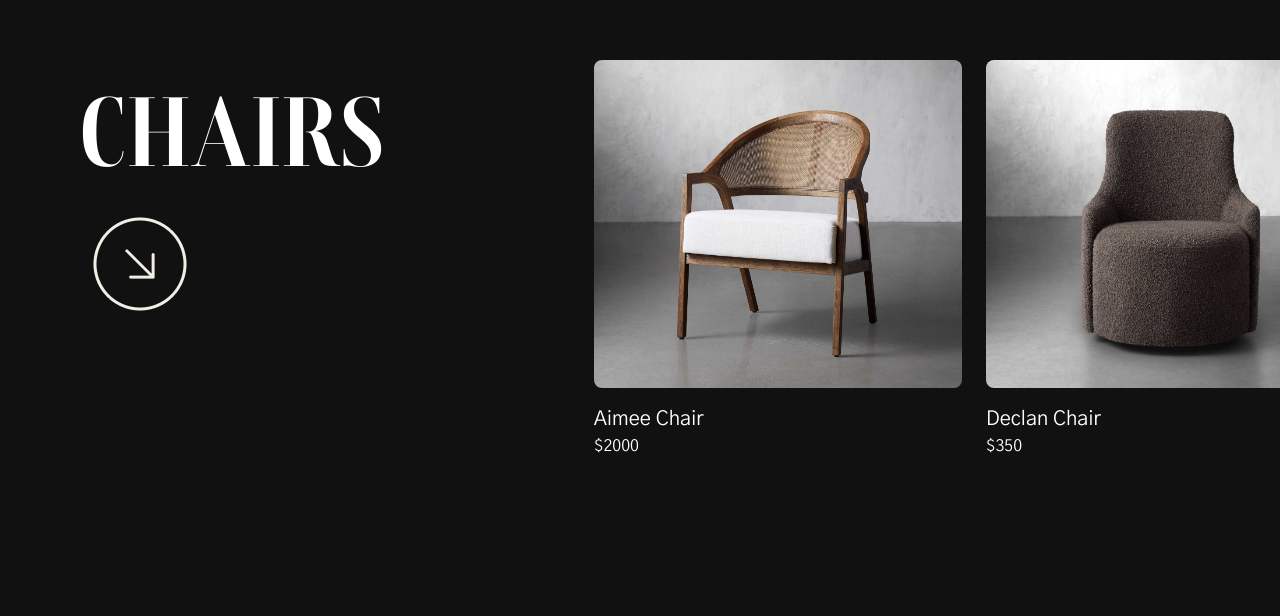
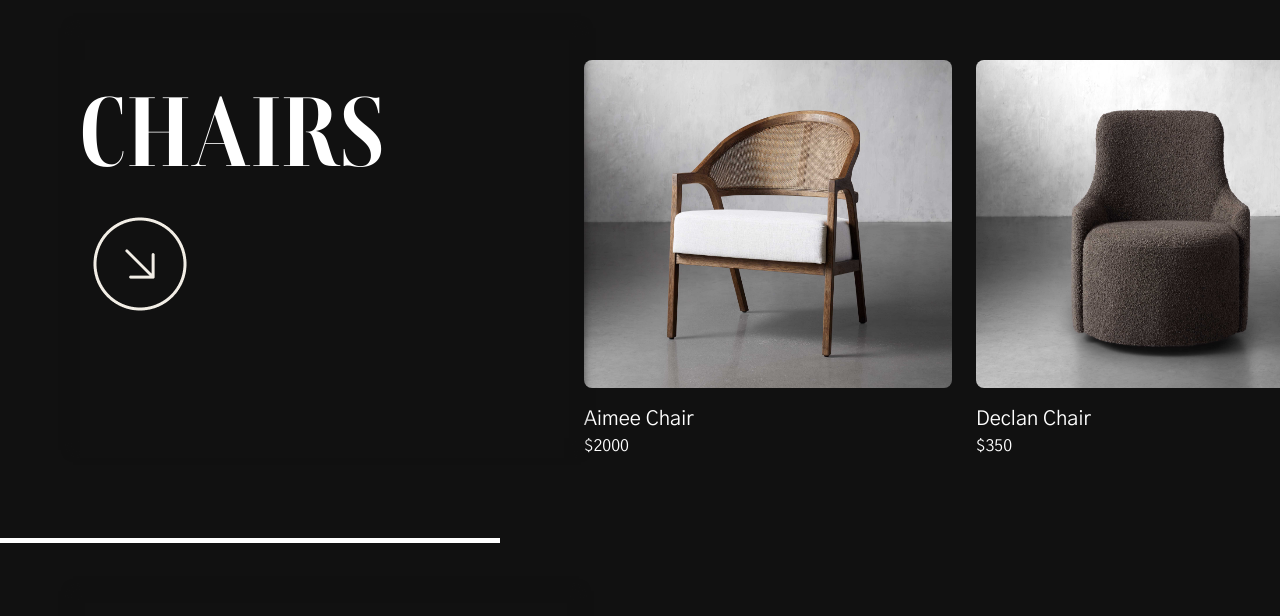
Before and after one commit to foreycodes/React-ECommerce, a React (Create React App) app: page / in a window 1280 px wide. Shown: the part 2724-3340 px from the top of the page. Built offline with nearby package versions, Linux system fonts and the light colour scheme.

Commit message:
Finish styling products

```diff
--- a/src/pages/shop/shop.css
+++ b/src/pages/shop/shop.css
@@ -6,15 +6,19 @@
 .category-title-container {
     font-family: var(--font-display);
     font-size: var(--font-display-md);
+    padding-right: 180px;
+    box-shadow: 5px -20px 10px 12px var(--color-neutral-700);
+    z-index: 5;
 }
 
 .product-section {
     display: flex;
-    gap: 210px;
+    z-index: 1;
     padding: 80px 0 80px 80px;
 }
 
 .products-container {
+    padding-left: 20px;
     width: 100%;
     display: flex;
     gap: 24px;
@@ -25,3 +29,9 @@
 .products-container::-webkit-scrollbar {
     display: none;
 }
+
+.line {
+    background-color: var(--color-neutral-100);
+    width: 500px;
+    height: 5px;
+}
--- a/src/pages/shop/shop.jsx
+++ b/src/pages/shop/shop.jsx
@@ -20,6 +20,7 @@ const Shop = () => {
                 {PRODUCTS.filter(p => p.type === category).map(p => <Product data={p} />)}
               </div>
           </div>
+          <div className="line"></div>
         </div>
         )
       }
```
